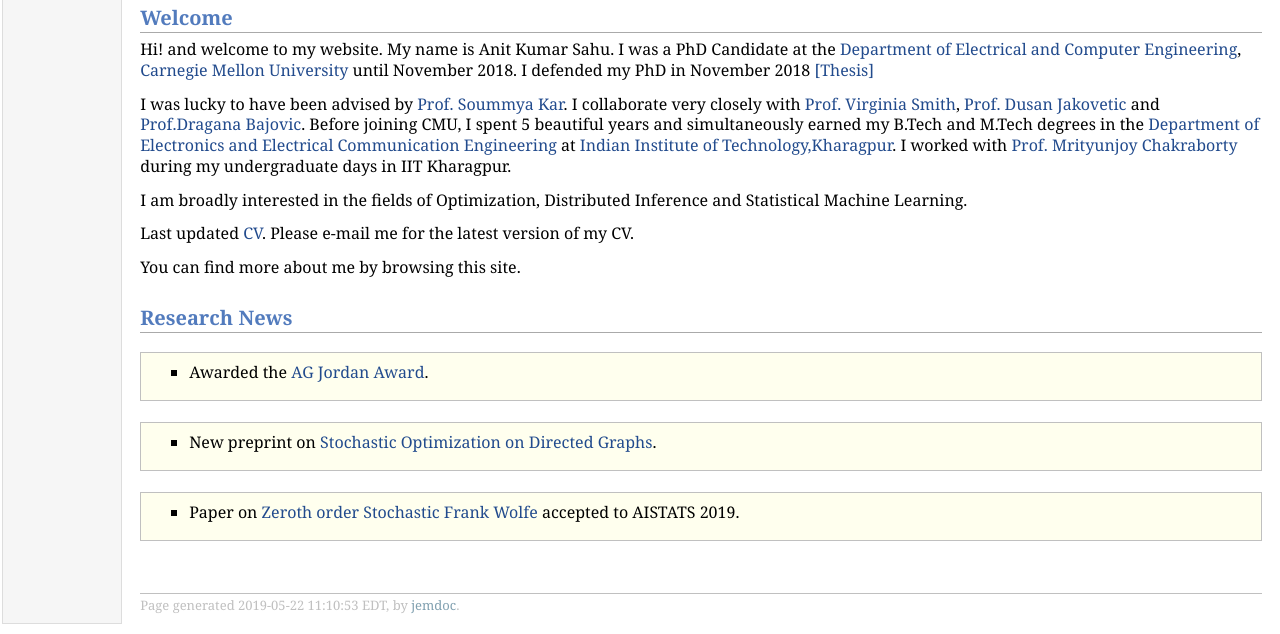
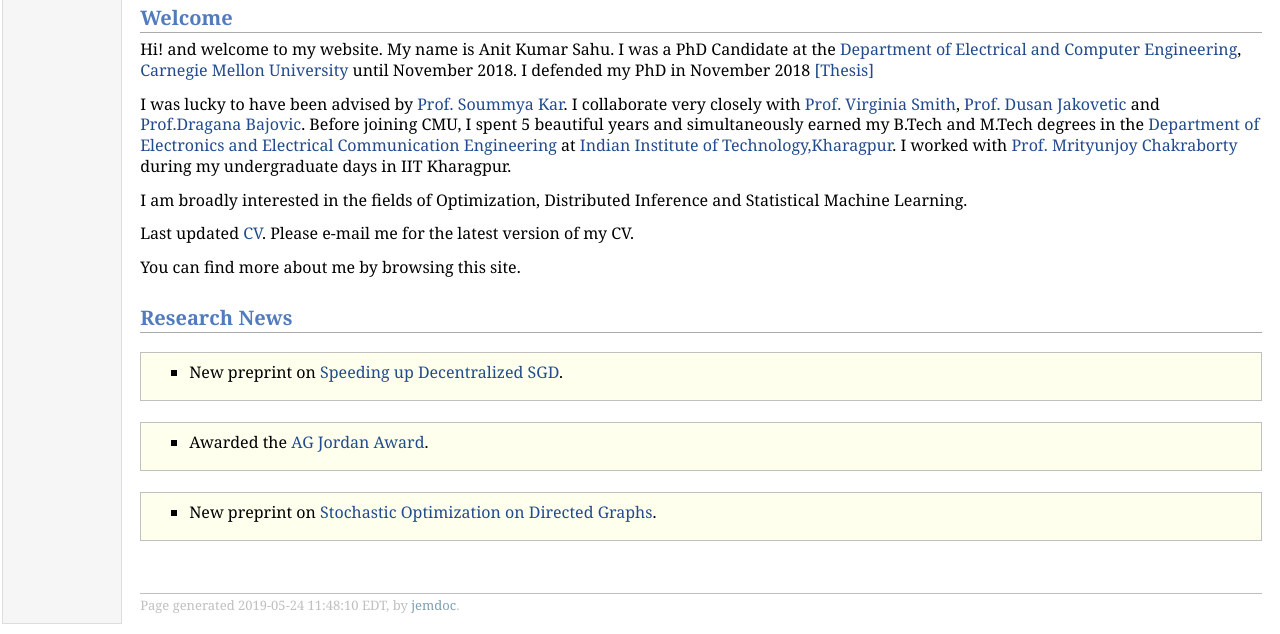
Before and after one commit to sumanthme03/sumanthd.github.io, a plain HTML site: page index.html in a window 1280 px wide. Shown: the part 335-969 px from the top of the page. Drawn offline with Linux system fonts and the light colour scheme.

Commit message:
Add files via upload

```diff
--- a/index.html
+++ b/index.html
@@ -40,6 +40,13 @@
 <div class="infoblock">
 <div class="blockcontent">
 <ul>
+<li><p>New preprint on <a href="https://arxiv.org/pdf/1905.09435.pdf">Speeding up Decentralized SGD</a>.</p>
+</li>
+</ul>
+</div></div>
+<div class="infoblock">
+<div class="blockcontent">
+<ul>
 <li><p>Awarded the <a href="https://www.ece.cmu.edu/student-resources/commencement-awards.html">AG Jordan Award</a>.</p>
 </li>
 </ul>
@@ -51,16 +58,9 @@
 </li>
 </ul>
 </div></div>
-<div class="infoblock">
-<div class="blockcontent">
-<ul>
-<li><p>Paper on <a href="https://arxiv.org/pdf/1810.03233.pdf">Zeroth order Stochastic Frank Wolfe</a> accepted to AISTATS 2019.</p>
-</li>
-</ul>
-</div></div>
 <div id="footer">
 <div id="footer-text">
-Page generated 2019-05-22 11:10:53 EDT, by <a href="http://jemdoc.jaboc.net/">jemdoc</a>.
+Page generated 2019-05-24 11:48:10 EDT, by <a href="http://jemdoc.jaboc.net/">jemdoc</a>.
 </div>
 </div>
 </td>
```
Also changed, not shown: 2 other files.
